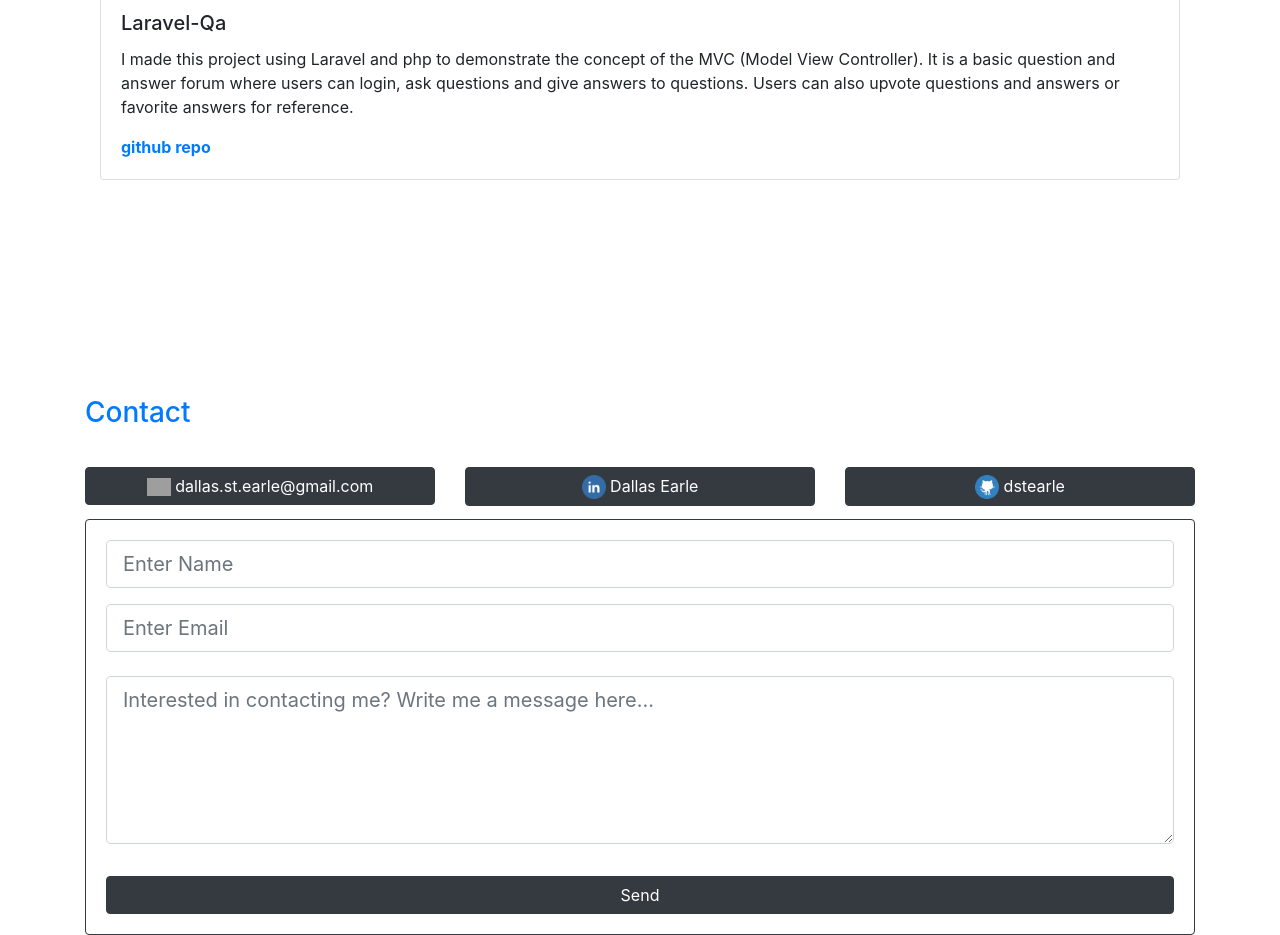
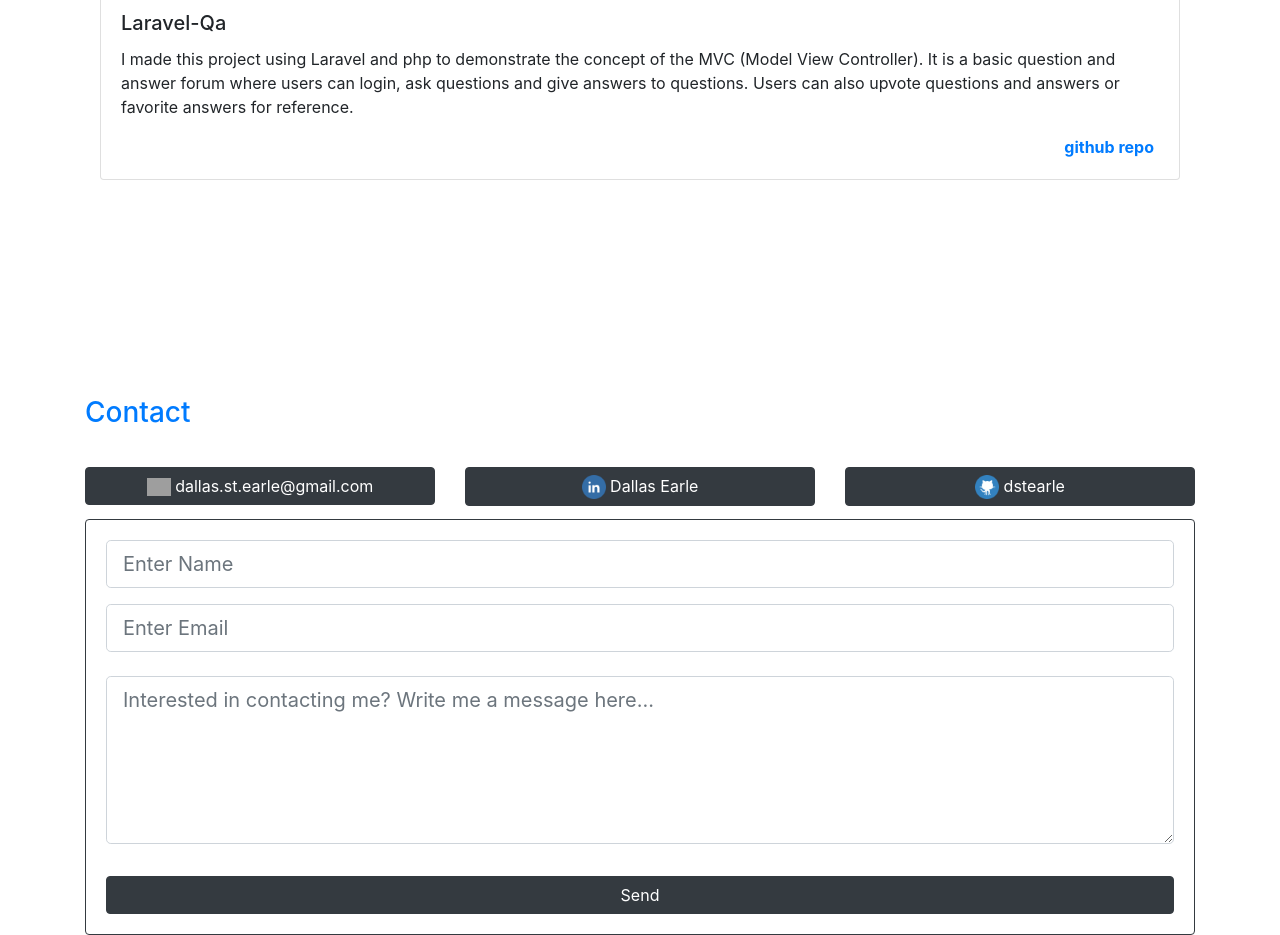
Before and after one commit to dstearle/my-portfolio, a Vue app: page / in a window 1280 px wide. Shown: the part 3200-4135 px from the top of the page. Built offline with nearby package versions, Linux system fonts and the light colour scheme; grey boxes are pictures that could not be loaded.

Commit message:
Added link for LaravelQa repo

```diff
--- a/src/components/portfolioBody/experience/projects/LaravelQa.vue
+++ b/src/components/portfolioBody/experience/projects/LaravelQa.vue
@@ -16,11 +16,15 @@
                     Users can also upvote questions and answers or favorite answers for reference.
                 </p>
 
-                <strong>
+                <div class="row" style="padding:0px 20px 0px 20px">
 
-                    <a href="https://github.com/dstearle/laravel-qa" class="card-text">github repo</a>
+                    <strong class="ml-auto">
 
-                </strong>
+                        <a href="https://github.com/dstearle/laravel-qa">github repo</a>
+
+                    </strong>
+
+                </div>
 
             </div>
 
```
